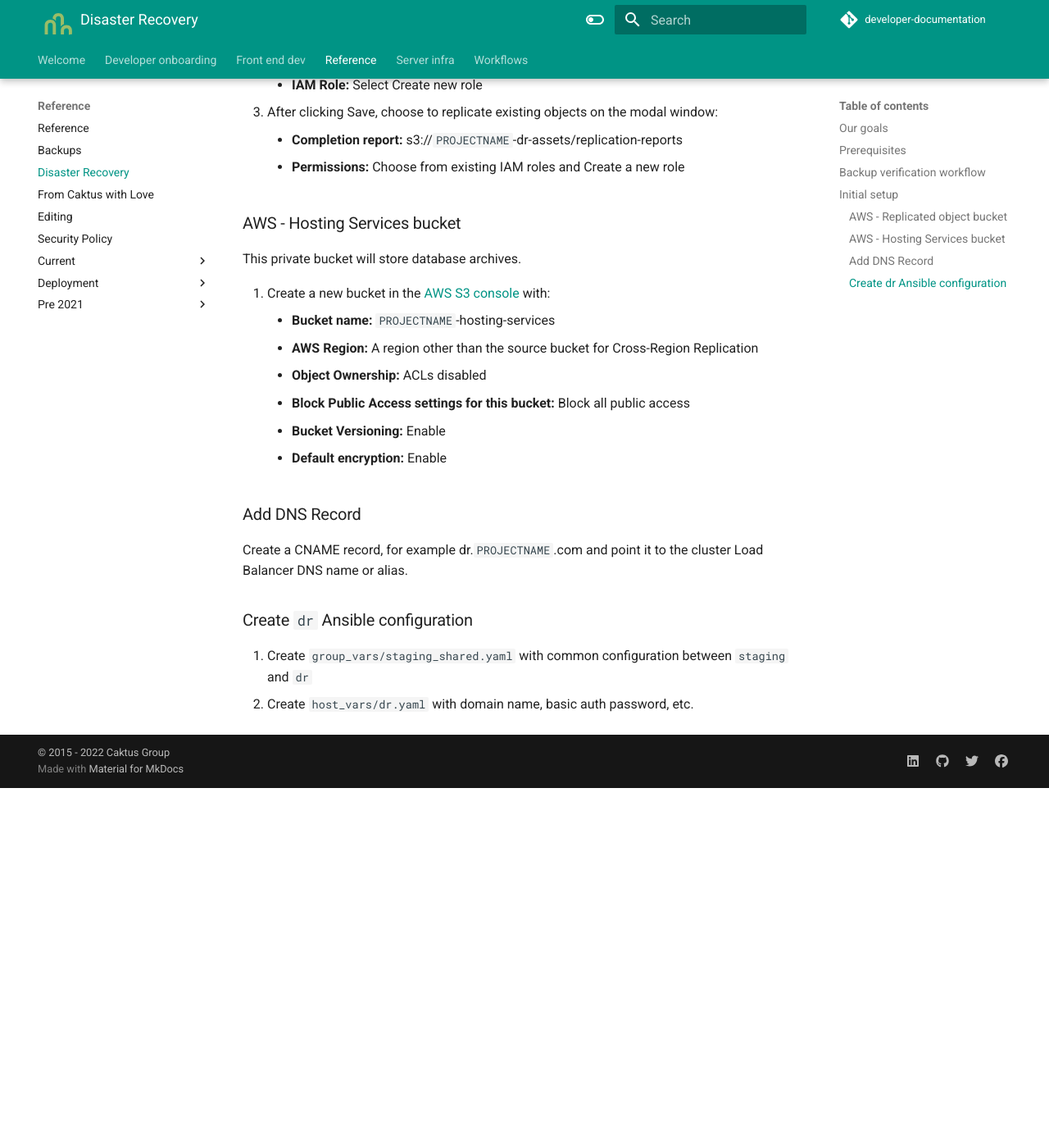
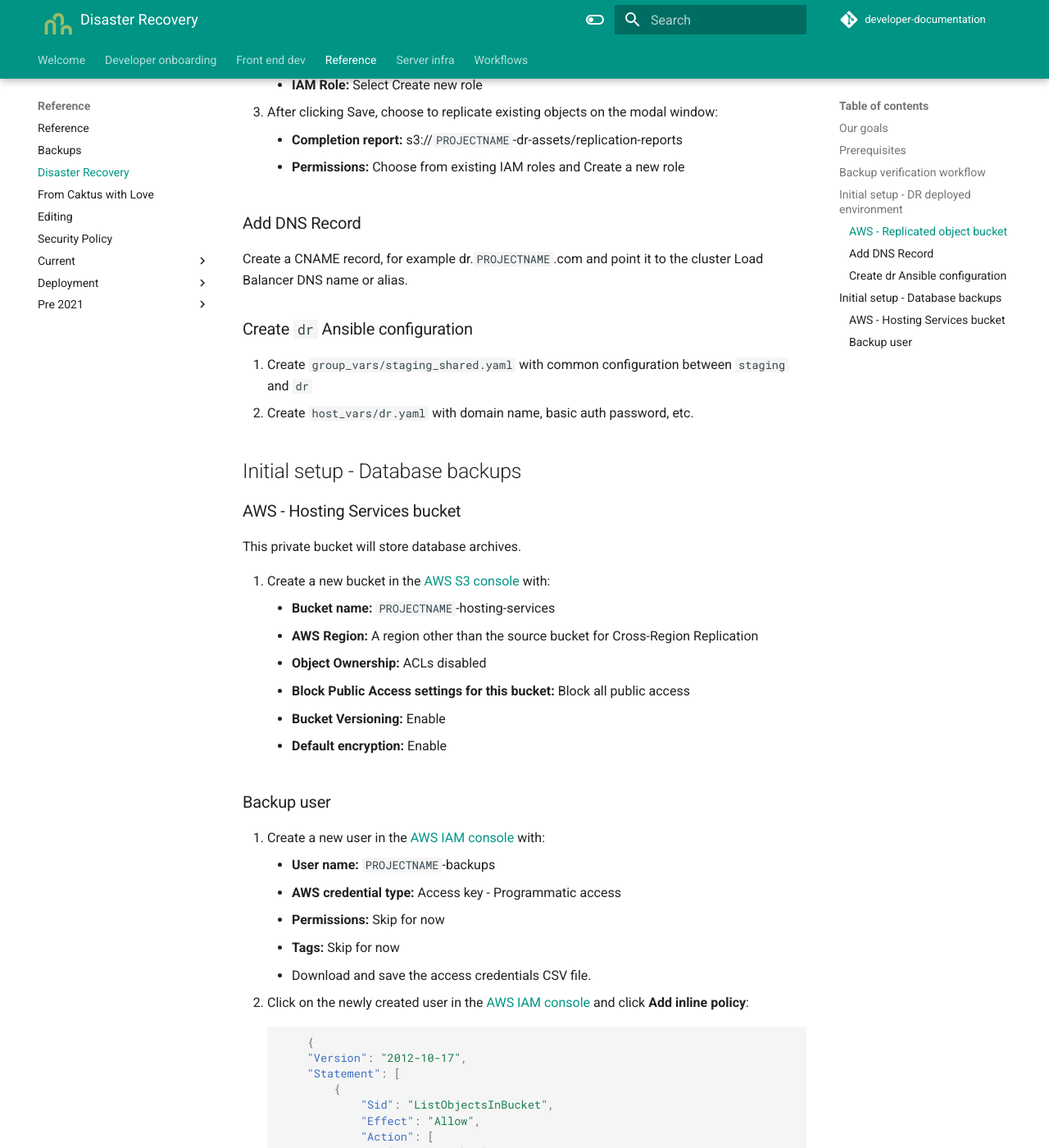
Before and after one commit to caktus/guidebook, an MkDocs documentation site: the page built from docs/reference/disaster-recovery.md, in a window 1280 px wide and 1400 px high, scrolled down 1956 px. Shown: the whole window at 82% size. Built offline with MkDocs 1.6.1 and Material for MkDocs 9.7.7, drawn with Linux system fonts in a browser that asks for light colours; comment, search, counter and statistics services are not loaded; before the commit the page ends 2917 px from its top, so only the background shows below that; some of the changed text lies outside the part shown.

Commit message:
Add backup user

````diff
--- a/docs/reference/disaster-recovery.md
+++ b/docs/reference/disaster-recovery.md
@@ -43,7 +43,7 @@ However, most projects should roughly follow this pattern:
    kubectl -n <NAMESPACE> scale deployments --replicas=0 --all
    ```
 
-## Initial setup
+## Initial setup - DR deployed environment
 
 ### AWS - Replicated object bucket
 
@@ -62,6 +62,17 @@ However, most projects should roughly follow this pattern:
     * **Completion report:** s3://`PROJECTNAME`-dr-assets/replication-reports
     * **Permissions:** Choose from existing IAM roles and Create a new role
 
+### Add DNS Record
+
+Create a CNAME record, for example dr.`PROJECTNAME`.com and point it to the cluster Load Balancer DNS name or alias.
+
+### Create `dr` Ansible configuration
+
+1. Create `group_vars/staging_shared.yaml` with common configuration between `staging` and `dr`
+2. Create `host_vars/dr.yaml` with domain name, basic auth password, etc.
+
+## Initial setup - Database backups
+
 ### AWS - Hosting Services bucket
 
 This private bucket will store database archives.
@@ -74,11 +85,37 @@ This private bucket will store database archives.
     * **Bucket Versioning:** Enable
     * **Default encryption:** Enable
 
-### Add DNS Record
+### Backup user
 
-Create a CNAME record, for example dr.`PROJECTNAME`.com and point it to the cluster Load Balancer DNS name or alias.
-
-### Create `dr` Ansible configuration
-
-1. Create `group_vars/staging_shared.yaml` with common configuration between `staging` and `dr`
-2. Create `host_vars/dr.yaml` with domain name, basic auth password, etc.
+1. Create a new user in the [AWS IAM console](https://us-east-1.console.aws.amazon.com/iam/home#/users$new?step=details) with:
+    *  **User name:** `PROJECTNAME`-backups
+    *  **AWS credential type:** Access key - Programmatic access
+    *  **Permissions:** Skip for now
+    *  **Tags:** Skip for now
+    *  Download and save the access credentials CSV file.
+2. Click on the newly created user in the [AWS IAM console](https://us-east-1.console.aws.amazon.com/iamv2/home#/users) and click **Add inline policy**:
+    ```json
+        {
+        "Version": "2012-10-17",
+        "Statement": [
+            {
+                "Sid": "ListObjectsInBucket",
+                "Effect": "Allow",
+                "Action": [
+                    "s3:ListBucket"
+                ],
+                "Resource": [
+                    "arn:aws:s3:::PROJECTNAME-hosting-services"
+                ]
+            },
+            {
+                "Sid": "ObjectActions",
+                "Effect": "Allow",
+                "Action": "s3:PutObject",
+                "Resource": [
+                    "arn:aws:s3:::PROJECTNAME-hosting-services"
+                ]
+            }
+        ]
+    }
+    ```
````
